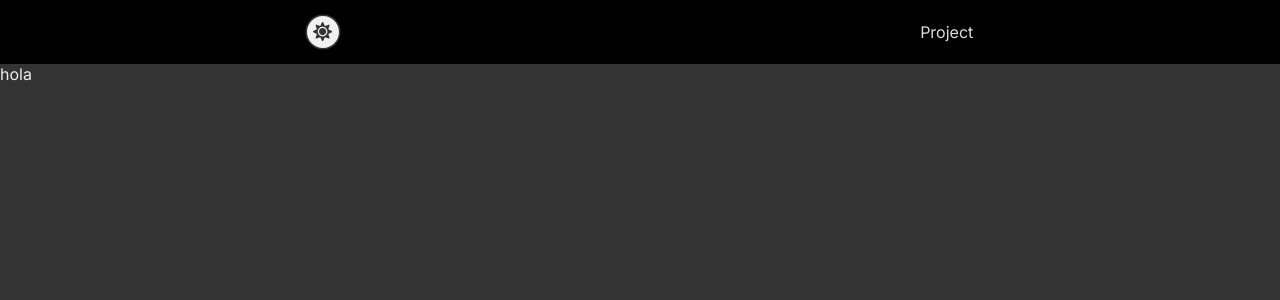
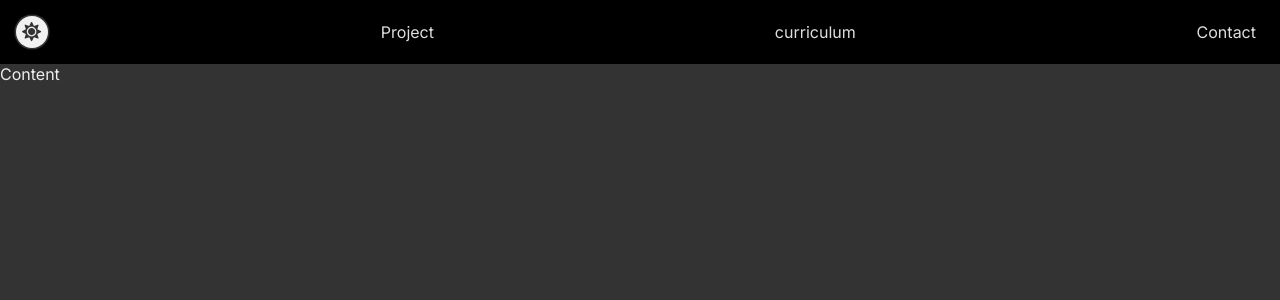
Before and after one commit to akliyachir/portfolio, a React (Vite) app: page / in a window 1280 px wide. Shown: the top 300 px of the page. Built offline with nearby package versions, Linux system fonts and the light colour scheme.

Commit message:
starting conception, header, light and dark mode switch

```diff
--- a/src/Components/1-HeaderContainer/HeaderContainer.css
+++ b/src/Components/1-HeaderContainer/HeaderContainer.css
@@ -1,14 +1,18 @@
 .light .HeaderContainer {
 	background-color: var(--tl-1);
 	display: flex;
-	justify-content: space-around;
+	justify-content: space-between;
 	padding: 1rem;
 	align-items: center;
+	transition-duration: 200ms;
+	transition-timing-function: ease-in-out;
 }
 .dark .HeaderContainer {
 	background-color: var(--clr-4);
 	display: flex;
-	justify-content: space-around;
+	justify-content: space-between;
 	padding: 1rem;
 	align-items: center;
+	transition-duration: 200ms;
+	transition-timing-function: ease-in-out;
 }
--- a/src/Components/1-HeaderContainer/HeaderContainer.jsx
+++ b/src/Components/1-HeaderContainer/HeaderContainer.jsx
@@ -3,13 +3,18 @@ import LightSwitch from '../2-LightSwitch/LightSwitch';
 import { useContext } from 'react';
 import { ThemeSwitchContext } from '../../contexts/ThemeSwitchContext';
 import HeaderMenuItem from '../3-HeaderMenuItem/HeaderMenuItem';
+import { WindowWidthContext } from '../../contexts/WindowWidth';
 
 export default function HeaderContainer() {
 	const { isLightOn, setisLightOn } = useContext(ThemeSwitchContext);
+	const { WindowWidthValue } = useContext(WindowWidthContext);
+	console.log(WindowWidthValue);
 	return (
 		<div className='HeaderContainer'>
 			<LightSwitch />
 			<HeaderMenuItem name={'Project'} link={'project'} />
+			<HeaderMenuItem name={'curriculum'} link={'project'} />
+			<HeaderMenuItem name={'Contact'} link={'contact'} />
 		</div>
 	);
 }
--- a/src/Components/2-LightSwitch/LightSwitch.css
+++ b/src/Components/2-LightSwitch/LightSwitch.css
@@ -12,6 +12,11 @@
 	border-radius: 50%;
 	padding: 0.2rem;
 }
+
+.light .lightSwitchStyle:hover {
+	box-shadow: var(--b-1) var(--clr-5), 0 0 0 0.1rem var(--clr-5);
+}
+
 .dark .lightSwitchStyle {
 	font-size: 1.2rem;
 	cursor: pointer;
@@ -26,3 +31,6 @@
 	border-radius: 50%;
 	padding: 0.2rem;
 }
+.dark .lightSwitchStyle:hover {
+	box-shadow: var(--b-1) var(--clr-5), 0 0 0 0.1rem var(--clr-5);
+}
--- a/src/Components/3-HeaderMenuItem/HeaderMenuItem.css
+++ b/src/Components/3-HeaderMenuItem/HeaderMenuItem.css
@@ -2,6 +2,33 @@
 	user-select: none;
 	cursor: pointer;
 	color: var(--clr-5);
+	transition-duration: 200ms;
+	transition-timing-function: ease-in-out;
+}
+.HeaderMenuItem a {
+	text-decoration: none;
+	color: inherit;
+	padding: 0.3rem 0.5rem;
+	border-radius: 0.3rem;
+	transition-duration: 200ms;
+	transition-timing-function: ease-in-out;
+}
+
+.light .HeaderMenuItem a:hover {
+	text-decoration: none;
+	color: inherit;
+	color: var(--clr-5);
+	box-shadow: var(--b-1) var(--clr-5);
+	transition-duration: 200ms;
+	transition-timing-function: ease-in-out;
+}
+.light .HeaderMenuItem a:active {
+	text-decoration: none;
+	color: inherit;
+	color: var(--clr-3);
+	box-shadow: var(--b-1) var(--clr-3);
+	transition-duration: 200ms;
+	transition-timing-function: ease-in-out;
 }
 
 .dark .HeaderMenuItem {
@@ -9,3 +36,21 @@
 	cursor: pointer;
 	color: var(--clr-3);
 }
+
+.dark .HeaderMenuItem a:hover {
+	text-decoration: none;
+	color: inherit;
+	color: var(--clr-3);
+	box-shadow: var(--b-1) var(--clr-3);
+	transition-duration: 200ms;
+	transition-timing-function: ease-in-out;
+}
+
+.dark .HeaderMenuItem a:active {
+	text-decoration: none;
+	color: inherit;
+	color: var(--clr-5);
+	box-shadow: var(--b-1) var(--clr-5);
+	transition-duration: 200ms;
+	transition-timing-function: ease-in-out;
+}
--- a/src/Components/3-HeaderMenuItem/HeaderMenuItem.jsx
+++ b/src/Components/3-HeaderMenuItem/HeaderMenuItem.jsx
@@ -3,9 +3,7 @@ import './HeaderMenuItem.css';
 export default function HeaderMenuItem({ name, link }) {
 	return (
 		<div className='HeaderMenuItem'>
-			<a href={`#${link}`}></a>
-
-			{name}
+			<a href={`#${link}`}>{name}</a>
 		</div>
 	);
 }
--- /dev/null
+++ b/src/contexts/WindowWidth.jsx
@@ -0,0 +1,25 @@
+import { createContext, useState, useEffect } from 'react';
+
+export const WindowWidthContext = createContext(0);
+
+export default function WindowWidthProvider({ children }) {
+	const [WindowWidthValue, setWindowWidthValue] = useState(0);
+	useEffect(() => {
+		setWindowWidthValue(window.innerWidth);
+	}, []);
+
+	useEffect(() => {
+		window.addEventListener('resize', () => {
+			setWindowWidthValue(window.innerWidth);
+		});
+		return window.removeEventListener('resize', () => {
+			setWindowWidthValue(window.innerWidth);
+		});
+	});
+
+	return (
+		<WindowWidthContext.Provider value={WindowWidthValue}>
+			{children}
+		</WindowWidthContext.Provider>
+	);
+}
--- a/src/index.css
+++ b/src/index.css
@@ -4,6 +4,7 @@
 	padding: 0;
 	margin: 0;
 	box-sizing: border-box;
+	scroll-behavior: smooth;
 }
 
 body {
@@ -23,6 +24,7 @@ body {
 	--td-2: #284e74;
 	--f-1: #1b1b1b;
 	--f-2: #eee;
+	--b-1: 0 0.1rem 0 0.1rem;
 }
 
 .light > * {
--- a/src/page/RootLayout/RootLayout.jsx
+++ b/src/page/RootLayout/RootLayout.jsx
@@ -2,16 +2,17 @@ import './RootLayout.css';
 import HeaderContainer from '../../Components/1-HeaderContainer/HeaderContainer';
 // -- context provider light dark switch
 import ThemeSwitchContextProvider from '../../contexts/ThemeSwitchContext.jsx';
+import WindowWidthProvider from '../../contexts/WindowWidth';
 
 export default function RootLayout() {
-	// -- light toggle context
-
 	return (
-		<ThemeSwitchContextProvider>
-			<div className='RootLayout'>
-				<HeaderContainer />
-				<div>hola</div>
-			</div>
-		</ThemeSwitchContextProvider>
+		<WindowWidthProvider>
+			<ThemeSwitchContextProvider>
+				<div className='RootLayout'>
+					<HeaderContainer />
+					<div>Content</div>
+				</div>
+			</ThemeSwitchContextProvider>
+		</WindowWidthProvider>
 	);
 }
```
